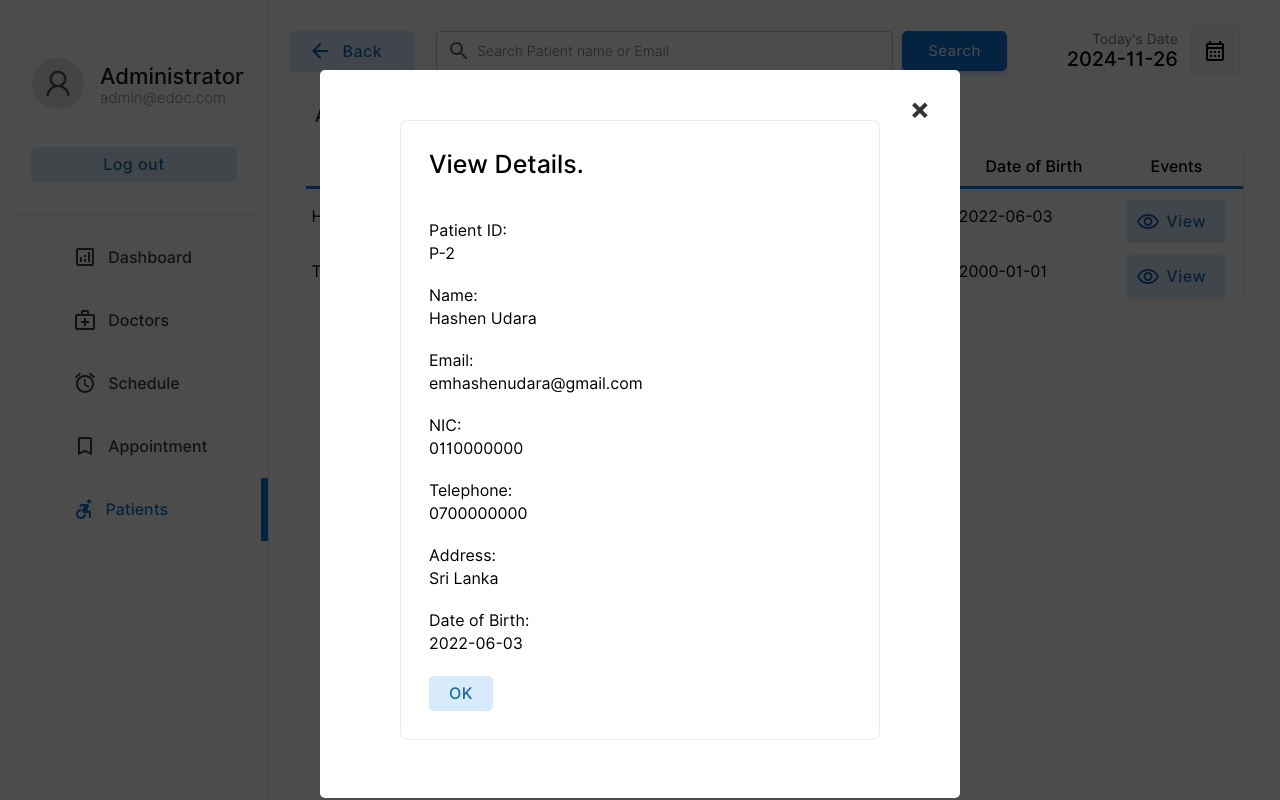
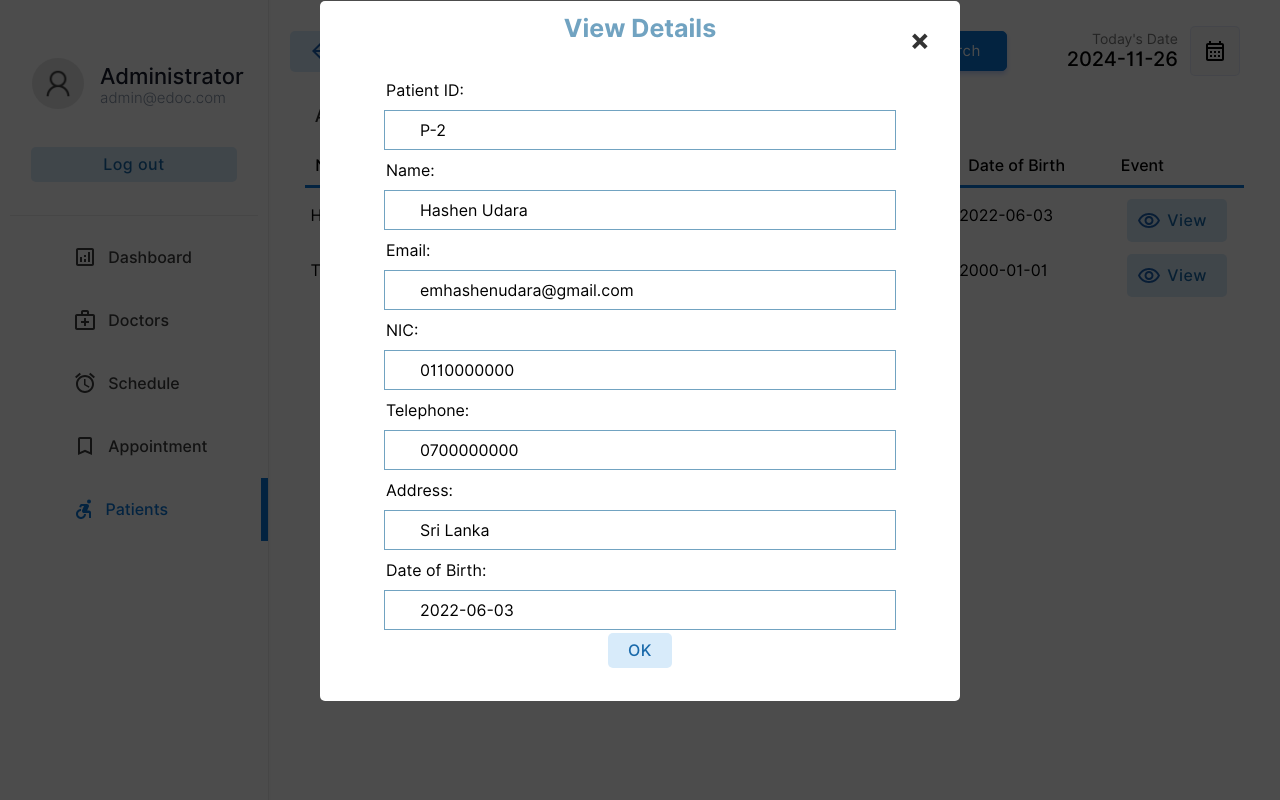
Before and after one commit to CED-b2005/Health_Care, a PHP site: page /admin/patient.php?action=view&id=2 in a window 1280 px wide. Run offline with PHP 8.4, Linux system fonts and the light colour scheme; a user stored in the database is signed in; data comes from the database, SQL or seed files in the repository.

Commit message:
thuy/admin/patient

```diff
--- a/admin/patient.php
+++ b/admin/patient.php
@@ -7,7 +7,6 @@
     <link rel="stylesheet" href="../css/animations.css">
     <link rel="stylesheet" href="../css/main.css">
     <link rel="stylesheet" href="../css/admin.css">
-
     <title>Patients</title>
     <style>
         .popup{
@@ -34,11 +33,8 @@
         header("location: ../login.php");
     }
 
-
-
     //import database
     include("../connection.php");
-
 
     ?>
     <div class="container">
@@ -96,12 +92,9 @@
             <table border="0" width="100%" style=" border-spacing: 0;margin:0;padding:0;margin-top:25px; ">
                 <tr >
                     <td width="13%">
-
                     <a href="patient.php" ><button  class="login-btn btn-primary-soft btn btn-icon-back"  style="padding-top:11px;padding-bottom:11px;margin-left:20px;width:125px"><font class="tn-in-text">Back</font></button></a>
-
                     </td>
                     <td>
-
                         <form action="" method="post" class="header-search">
 
                             <input type="search" name="search" class="input-text header-searchbar" placeholder="Search Patient name or Email" list="patient">&nbsp;&nbsp;
@@ -125,7 +118,6 @@
                             <input type="Submit" value="Search" class="login-btn btn-primary btn" style="padding-left: 25px;padding-right: 25px;padding-top: 10px;padding-bottom: 10px;">
 
                         </form>
-
                     </td>
                     <td width="15%">
                         <p style="font-size: 14px;color: rgb(119, 119, 119);padding: 0;margin: 0;text-align: right;">
@@ -143,11 +135,7 @@
                     <td width="10%">
                         <button  class="btn-label"  style="display: flex;justify-content: center;align-items: center;"><img src="../img/calendar.svg" width="100%"></button>
                     </td>
-
-
                 </tr>
-
-
                 <tr>
                     <td colspan="4" style="padding-top:10px;">
                         <p class="heading-main12" style="margin-left: 45px;font-size:18px;color:rgb(49, 49, 49)">All Patients (<?php echo $list11->num_rows; ?>)</p>
@@ -163,11 +151,7 @@
                         $sqlmain= "select * from patient order by pid desc";
 
                     }
-
-
-
                 ?>
-
                 <tr>
                    <td colspan="4">
                        <center>
@@ -175,43 +159,16 @@
                             <table width="93%" class="sub-table scrolldown"  style="border-spacing:0;">
                                 <thead>
                                     <tr>
-                                <th class="table-headin">
-
-
-                                Name
-
-                                </th>
-                                <th class="table-headin">
-
-
-                                    NIC
-
-                                </th>
-                                <th class="table-headin">
-
-
-                                Telephone
-
-                                </th>
-                                <th class="table-headin">
-                                    Email
-                                </th>
-                                <th class="table-headin">
-
-                                    Date of Birth
-
-                                </th>
-                                <th class="table-headin">
-
-                                    Events
-
+                                        <td class="table-headin">Name</td>
+                                        <td class="table-headin">NIC</td>
+                                        <td class="table-headin">Telephone</td>
+                                        <td class="table-headin">Email</td>
+                                        <td class="table-headin">Date of Birth</td>
+                                        <td class="table-headin">Event</td>
                                     </tr>
                                 </thead>
                                 <tbody>
-
                                     <?php
-
-
                                         $result= $database->query($sqlmain);
 
                                         if($result->num_rows==0){
@@ -265,22 +222,15 @@
                                                 </div>
                                                 </td>
                                             </tr>';
-
                                         }
                                         }
-
                                     ?>
-
                                 </tbody>
-
                             </table>
                         </div>
                         </center>
                    </td>
                 </tr>
-
-
-
             </table>
         </div>
     </div>
@@ -304,40 +254,31 @@
                     <center>
                         <a class="close" href="patient.php">&times;</a>
                         <div class="content">
-
-                        </div>
-                        <div style="display: flex;justify-content: center;">
-                        <table width="80%" class="sub-table scrolldown add-doc-form-container" border="0">
-
+                            <table cellspacing="0" cellpadding="2" width="80%";class="sub-table scrolldown add-doc-form-container">
                                 <tr>
                                     <td>
-                                    <p style="padding: 0;margin: 0;text-align: left;font-size: 25px;font-weight: 500;">View Details.</p><br><br>
+                                        <p style="padding: 0;margin-top:10px;text-align: center;font-size: 25px;font-weight: bold;color:#71a3c1">View Details</p>
                                     </td>
                                 </tr>
                                 <tr>
-
                                     <td class="label-td" colspan="2">
                                         <label for="name" class="form-label">Patient ID: </label>
                                     </td>
                                 </tr>
                                 <tr>
-                                <td class="label-td" colspan="2">
-                                    P-'.$id.'<br><br>
+                                    <td style= "border: 1px solid #71a3c1;" class="label-td tb-td"colspan="2">
+                                        P-'.$id.'
                                     </td>
-
                                 </tr>
-
                                 <tr>
-
                                     <td class="label-td" colspan="2">
                                         <label for="name" class="form-label">Name: </label>
                                     </td>
                                 </tr>
                                 <tr>
-                                <td class="label-td" colspan="2">
-                                    '.$name.'<br><br>
+                                    <td style= "border: 1px solid #71a3c1" class="label-td tb-td" colspan="2">
+                                        '.$name.'
                                     </td>
-
                                 </tr>
                                 <tr>
                                     <td class="label-td" colspan="2">
@@ -345,8 +286,8 @@
                                     </td>
                                 </tr>
                                 <tr>
-                                <td class="label-td" colspan="2">
-                                '.$email.'<br><br>
+                                    <td style= "border: 1px solid #71a3c1" class="label-td tb-td" colspan="2">
+                                    '.$email.'
                                     </td>
                                 </tr>
                                 <tr>
@@ -355,8 +296,8 @@
                                     </td>
                                 </tr>
                                 <tr>
-                                <td class="label-td" colspan="2">
-                                '.$nic.'<br><br>
+                                    <td style= "border: 1px solid #71a3c1" class="label-td tb-td" colspan="2">
+                                    '.$nic.'
                                     </td>
                                 </tr>
                                 <tr>
@@ -365,43 +306,35 @@
                                     </td>
                                 </tr>
                                 <tr>
-                                <td class="label-td" colspan="2">
-                                '.$tele.'<br><br>
+                                    <td style= "border: 1px solid #71a3c1"class="label-td tb-td" colspan="2">
+                                    '.$tele.'
                                     </td>
                                 </tr>
                                 <tr>
                                     <td class="label-td" colspan="2">
                                         <label for="spec" class="form-label">Address: </label>
-
                                     </td>
                                 </tr>
                                 <tr>
-                            <td class="label-td" colspan="2">
-                            '.$address.'<br><br>
+                                <td style= "border: 1px solid #71a3c1" class="label-td tb-td" colspan="2">
+                                '.$address.'
                                 </td>
                                 </tr>
                                 <tr>
-
                                     <td class="label-td" colspan="2">
                                         <label for="name" class="form-label">Date of Birth: </label>
                                     </td>
                                 </tr>
                                 <tr>
-                                <td class="label-td" colspan="2">
-                                    '.$dob.'<br><br>
+                                    <td style= "border: 1px solid #71a3c1" class="label-td tb-td" colspan="2">
+                                        '.$dob.'
                                     </td>
-
                                 </tr>
                                 <tr>
-                                <td colspan="2">
+                                    <td style="text-align:center" colspan="2">
                                         <a href="patient.php"><input type="button" value="OK" class="login-btn btn-primary-soft btn" ></a>
-
-
                                     </td>
-
                                 </tr>
-
-
                             </table>
                         </div>
                     </center>
@@ -409,9 +342,7 @@
             </div>
             </div>
             ';
-
     };
-
 ?>
 </div>
 
--- a/connection.php
+++ b/connection.php
@@ -1,6 +1,6 @@
 <?php
 
-    $database= new mysqli("localhost","root","","edoc");
+    $database= new mysqli("localhost","root","Thuy@2005","edoc");
     if ($database->connect_error){
         die("Connection failed:  ".$database->connect_error);
     }
--- a/css/admin.css
+++ b/css/admin.css
@@ -2,8 +2,6 @@
     display: flex;
     flex-wrap: wrap;
     height: 100vh;
-
-
 }
 .menu{
     border-right: 1.5px solid rgb(235, 235, 235);
@@ -54,52 +52,6 @@
     text-align: center;
 
 }
-
-
-/*.menu-items1{
-    font-weight: 500;
-    text-align: left;
-    padding: 0;
-    margin: 0;
-    color: #161c2def;
-
-}
-
-.menu-td1{
-    padding-right: 10px;
-}
-
-
-.menu-button:hover{
-    cursor: pointer;
-    background-color:var(--btnice);
-}
-
-.menu-active{
-    color:var(--btnnicetext);
-
-}
-
-.menu-items1-active{
-    color:var(--btnnicetext);
-    background-image: url('../img/search.svg');
-    background-position: 10px 50%;
-    background-repeat: no-repeat;
-}
-
-
-
-*/
-
-
-
-
-
-
-
-
-
-
 .heading-main12{
     font-weight: 500;
     font-size: 25px;
@@ -110,24 +62,26 @@
     font-size: 20px;
     text-align: right;
 }
-
-
 .header-search{
     display: flex;
     justify-content: center;
+}
 
-
-}
 .header-searchbar{
     width: 75%;
     background-color: rgba(255, 255, 255, 0.705);
     border: 0.5px solid rgba(190, 190, 190, 0.884);
-
-
 }
 
 .add-doc-form-container{
-    padding: 25px;
-    margin-top: 30px;
-
+    padding: 5px;
+    background-color:#b3ba8e rgb(109, 191, 184);
+    box-shadow: 0 8px 16px rgba(0, 0, 0, 0.5);
+    color: #1c1313 ;
 }
+table td {
+    height: 40px;
+}
+.tb-td {
+    padding-left: 35px;
+}
--- a/css/main.css
+++ b/css/main.css
@@ -168,7 +168,6 @@
 
 
 .sub-table{
-    border: 1px solid #ebebeb;
     border-radius: 8px;
 
 }
@@ -215,6 +214,7 @@
     background: rgba(0, 0, 0, 0.7);
     transition: opacity 500ms;
     opacity: 1;
+    overflow: auto;
   }
   .overlay:target {
     visibility: visible;
@@ -223,11 +223,11 @@
   }
 
   .popup {
-    margin: 70px auto;
-    padding: 20px;
+    margin: 1px auto;
     background: #fff;
     border-radius: 5px;
     width: 50%;
+    height: 700px;
     position: relative;
     transition: all 5s ease-in-out;
   }
@@ -251,7 +251,7 @@
   }
   .popup .content {
     max-height: 30%;
-    overflow: auto;
+    overflow-y: auto;
   }
 
   @media screen and (max-width: 700px){
```
Also changed, not shown: login.php (+0 -28 lines). Lines whose indentation alone changed are shown as unchanged.
